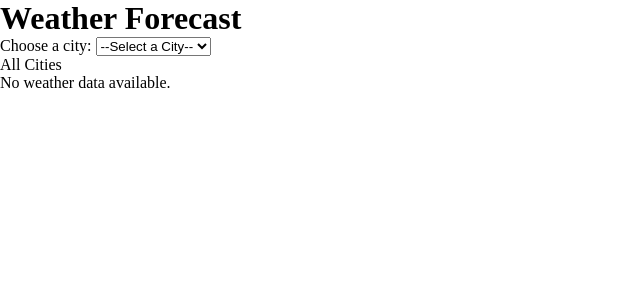
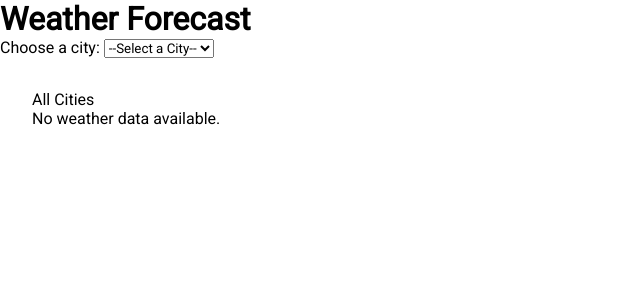
Before and after one commit to aztec-dev/weather_forecast, a Flask app: page /weather_forecast in a window 1280 px wide. Shown: the top 300 px of the page, without its empty margins (0-640 px from the left). Run offline with Flask 3, Linux system fonts and the light colour scheme; data that the repository does not hold is empty.

Commit message:
feat: added custom font

```diff
--- a/static/style.css
+++ b/static/style.css
@@ -1,6 +1,21 @@
+@font-face {
+    font-family: 'Custom Roboto';
+    src: url('fonts/Roboto-VariableFont_wdth,wght.ttf') format('truetype');
+    font-weight: normal;
+    font-style: normal;
+}
 /* Basic css reset */
 * {
     margin: 0;
     padding: 0;
     box-sizing: border-box;
+    font-family: var(--custom-font-family);
 }
+
+:root {
+    --custom-font-family: 'Custom Roboto';
+}
+
+.container {
+    margin: 2rem;
+}
```
